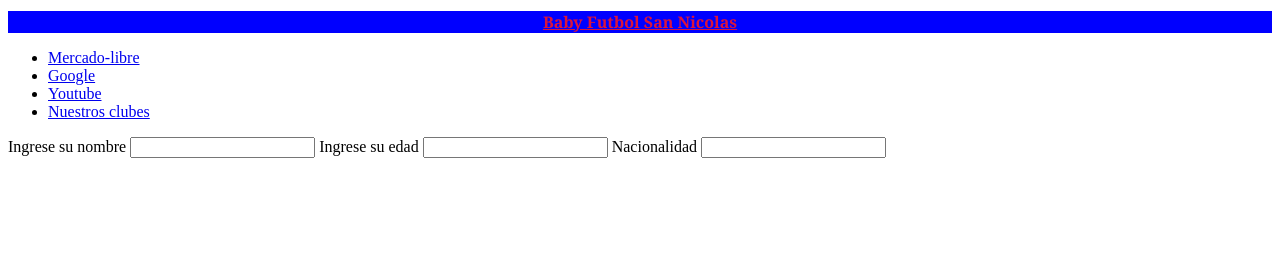
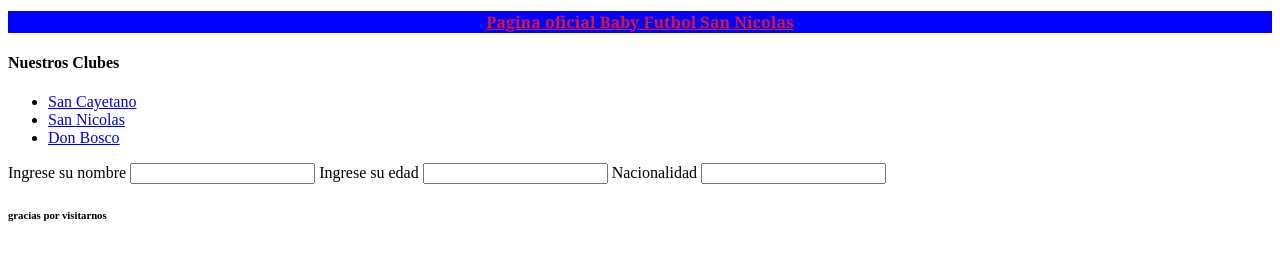
Before and after one commit to Edupro22/Curso-aapro, a plain HTML site: page index.html in a window 1280 px wide. Drawn offline with Linux system fonts and the light colour scheme.

Commit message:
mejora pagina

```diff
--- a/index.html
+++ b/index.html
@@ -6,18 +6,20 @@
     <title>Baby Futbol</title>
     <link rel="stylesheet" href="./css/style.css">
 </head>
-<body>
-    <h1 class="titulo">Baby Futbol San Nicolas</h1>
+<body class="body">
+    <h1 class="titulo">Pagina oficial Baby Futbol San Nicolas</h1>
     <header class="header">
 
+
         <nav>
-            <ul>
-                <li><a href="https://www.mercadolibre.com.ar/" target="_blank">Mercado-libre</a></li>
-                <li><a href="https://www.google.com/" target="_blank">Google</a></li>
-                <li><a href="https://www.youtube.com/" target="_blank">Youtube</a></li>
-                <li><a href="Clubes S.N.html">Nuestros clubes</a></li>
+            <h4 class="titulo-de-paginas">Nuestros Clubes</h4>
+            <ul class="paginas">
+                <li><a href="./San Cayetano.html" target="_blank">San Cayetano</a></li>
+                <li><a href="./San Nicolas.html" target="_blank">San Nicolas</a></li>
+                <li><a href="./Don Bosco.html" target="">Don Bosco</a></li>
             </ul>
         </nav>
+        <section class="datos">
         <form action="#" method="get">
             <label for="nombre-y-apellido">Ingrese su nombre</label>
             <input type="text" name="ingrese su nombre y apellido" id="nombre-y-apellido">
@@ -25,6 +27,7 @@
             <input type="number" name="edad" id="Años">
             <label for="pais">Nacionalidad</label>
             <input type="text" name="nacionalidad" id="pais">
+        </section>
 
         </form>
     </header>
@@ -34,6 +37,7 @@
     </main>
 
     <footer class="footer">
+        <h6 class="descripcion-footer">gracias por visitarnos</h6>
 
     </footer>
 
```
